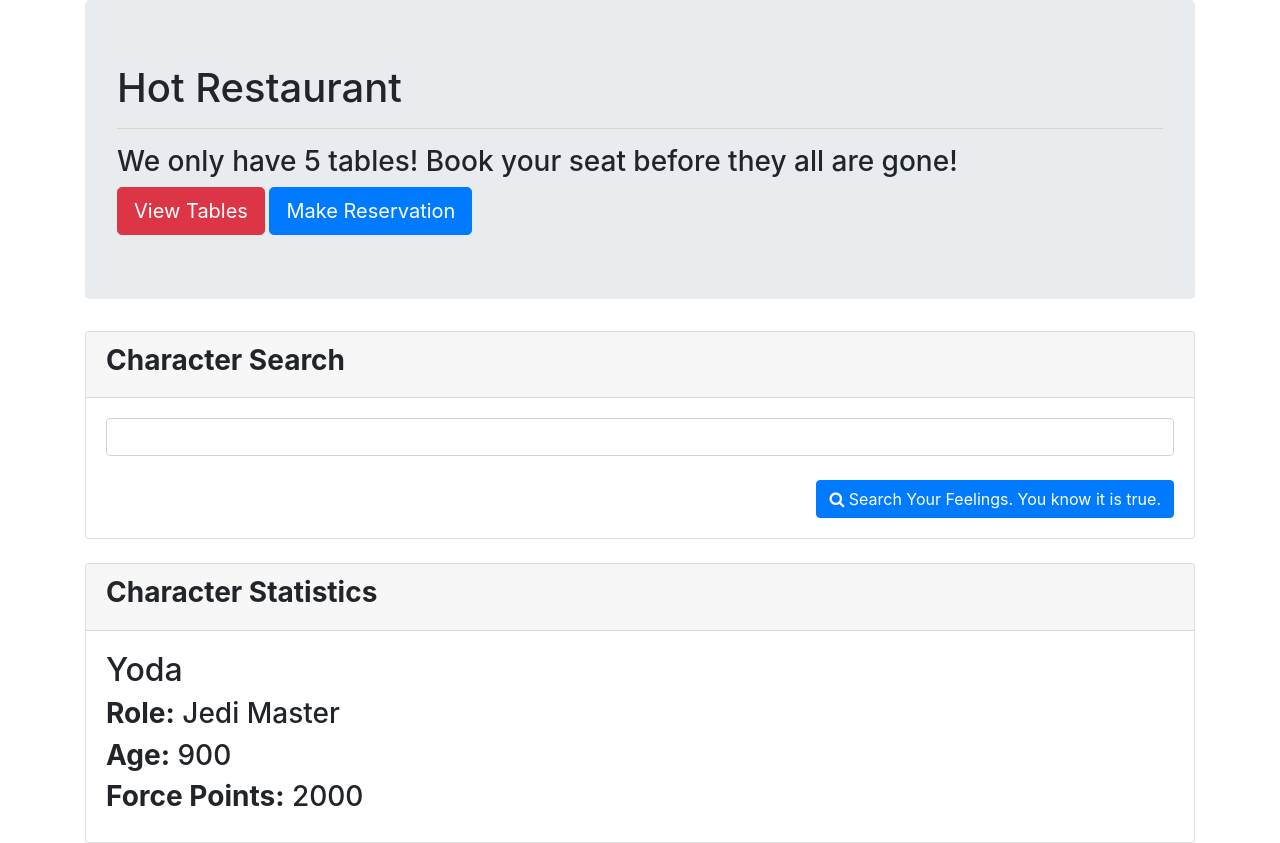
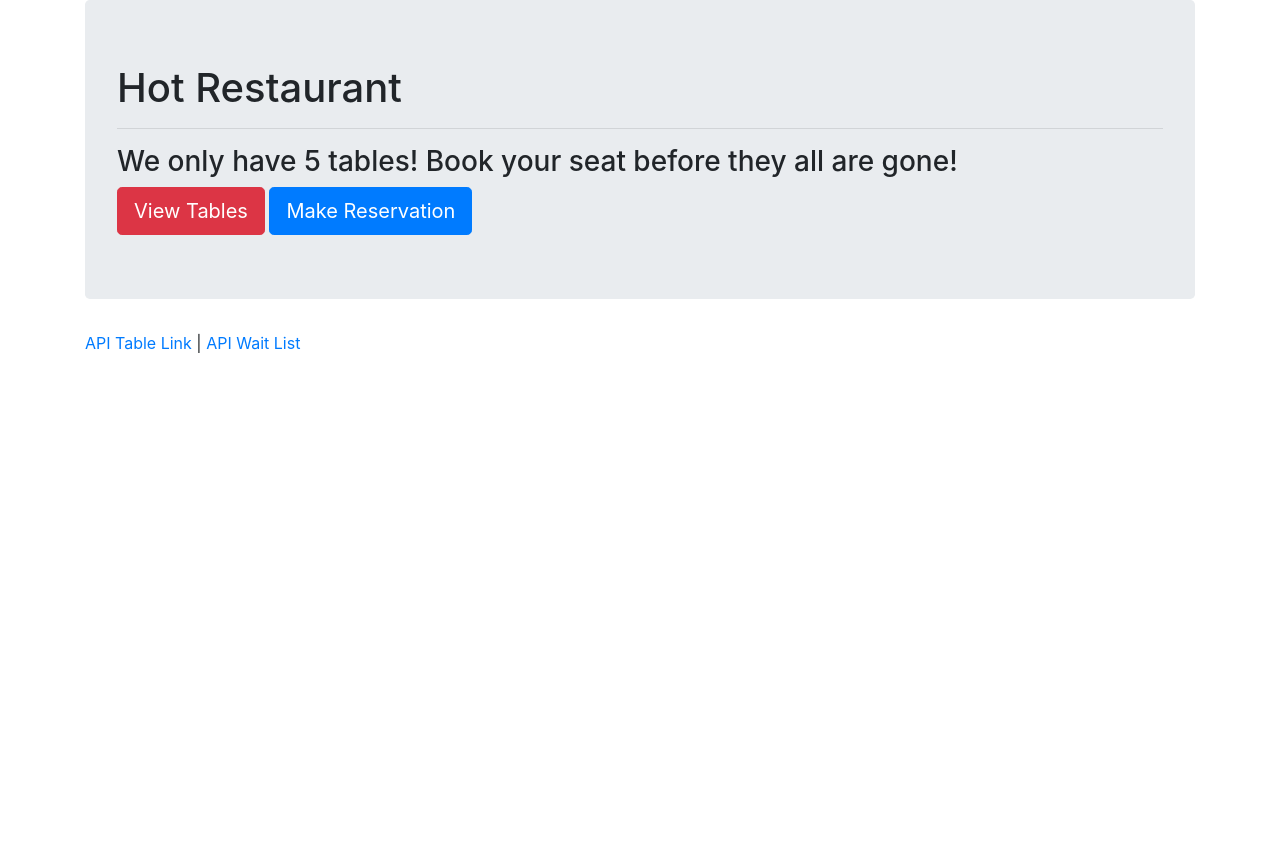
Before and after one commit to ddiongzon001/tables_page, a website: page view.html in a window 1280 px wide. After the commit the page ends 800 px from the top, so only its background shows below. Drawn offline with nearby package versions, Linux system fonts and the light colour scheme.

Commit message:
added changes to the main view

```diff
--- a/app.js
+++ b/app.js
@@ -30,7 +30,7 @@ app.get("/add", function (req, res) {
 });
 
 app.get("/viewTables", function (req, res) {
-    res.sendFile(path.join(__dirname, "viewTableshtml"));
+    res.sendFile(path.join(__dirname, "viewTables.html"));
 });
 
 // Displays all characters
--- a/view.html
+++ b/view.html
@@ -23,42 +23,13 @@
       <a href="/viewTables"><button class="btn btn-danger btn-lg">View Tables</button></a>
       <a href="/add"><button class="btn btn-primary btn-lg">Make Reservation</button></a>
     </div>
-    <div class="row">
+  </div>
 
-      <div class="col-12">
-
-        <div class="card mb-4">
-          <div class="card-header">
-            <h3><strong>Character Search</strong></h3>
-          </div>
-          <div class="card-body">
-            <input type="text" id="character-search" class="form-control">
-            <br>
-            <div class="text-right">
-              <button type="submit" class="btn btn-primary btn-md" id="search-btn"><span class="fa fa-search"></span>
-                Search
-                Your Feelings. You know it is true.</button>
-
-            </div>
-          </div>
-        </div>
-
-        <div class="card">
-          <div class="card-header">
-            <h3><strong>Character Statistics</strong></h3>
-          </div>
-          <div class="card-body">
-            <h2 id="name">Yoda</h2>
-            <div id="stats">
-              <h3><strong>Role:</strong> <span id="role">Jedi Master</span></h3>
-              <h3><strong>Age:</strong> <span id="age">900</span></h3>
-              <h3><strong>Force Points:</strong> <span id="force-points">2000</span></h3>
-            </div>
-          </div>
-        </div>
-      </div>
-    </div>
-  </div>
+  <footer class="footer">
+    <div class="container">
+      <p><a href="/api/tables">API Table Link</a> | <a href="/api/waitlist">API Wait List</a>
+    </p></div>
+  </footer>
 
   <script type="text/javascript">
     $("#search-btn").on("click", function () {
```
